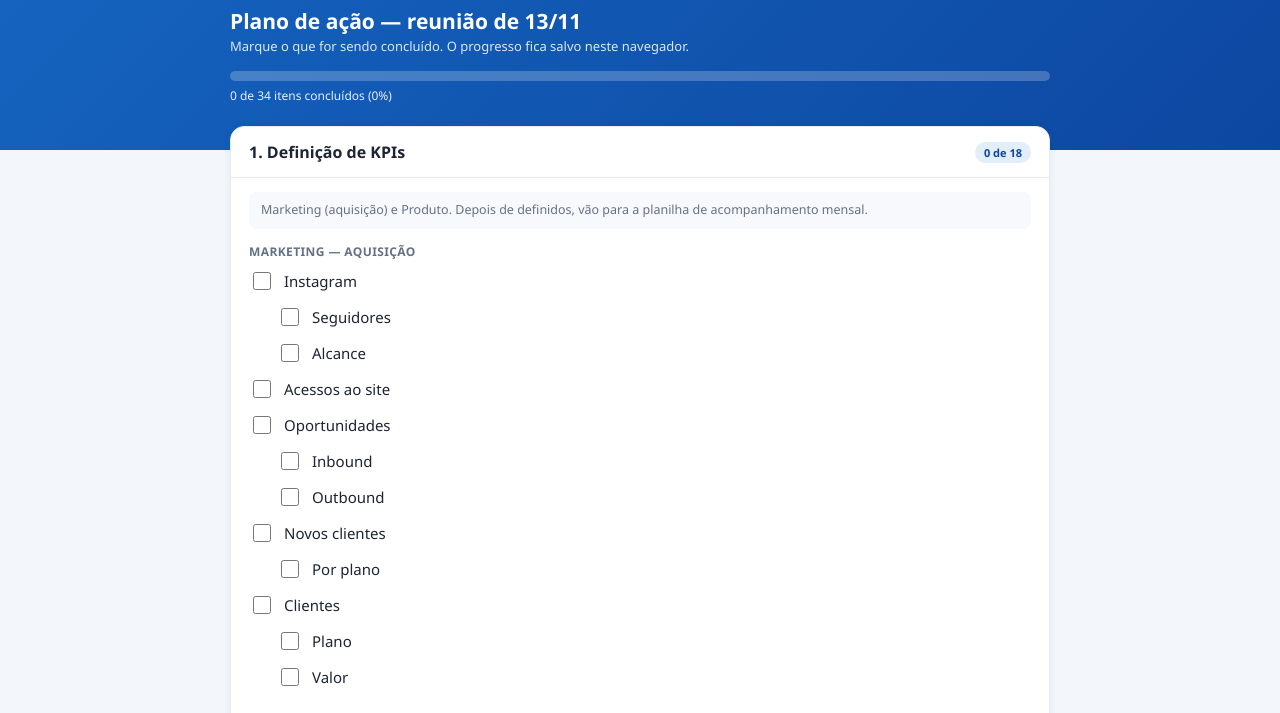
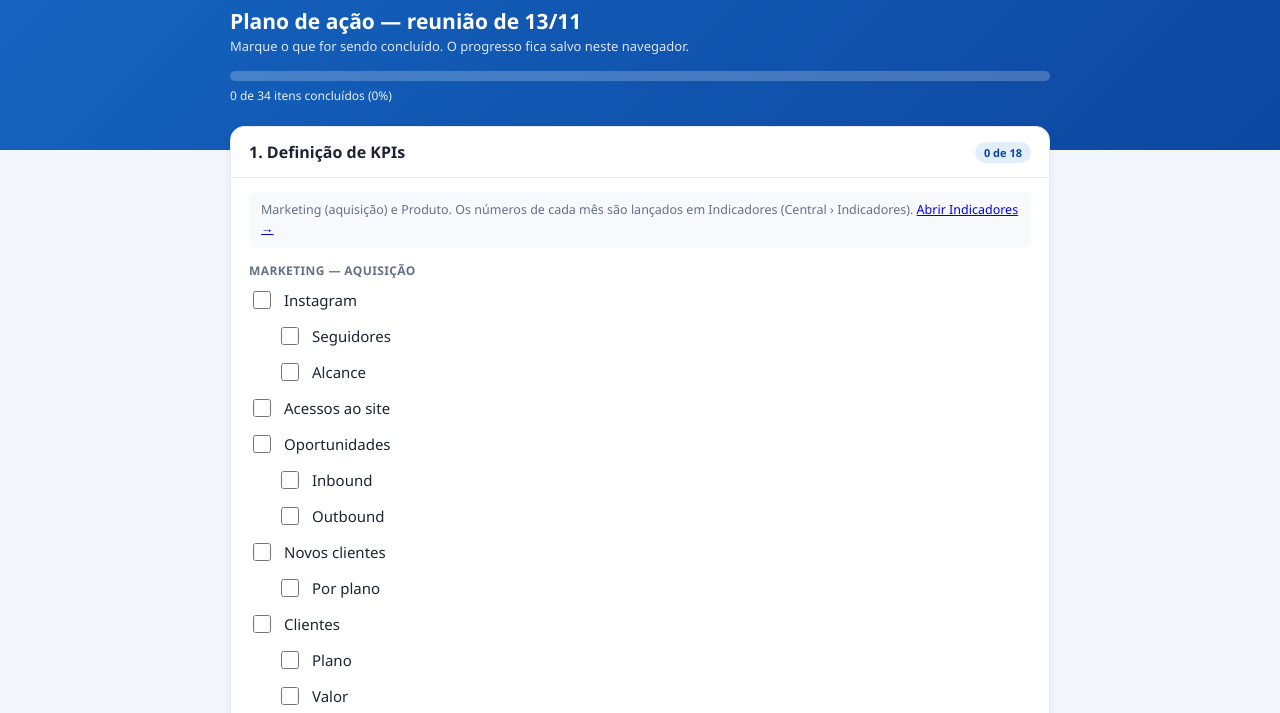
Before and after one commit to paulaborelli/gotrampo, a plain HTML site: page plano/index.html in a window 1280 px wide. Shown: the part 87-800 px from the top of the page. Drawn offline with Linux system fonts and the light colour scheme.

Commit message:
Plano: link para Indicadores no item 1

```diff
--- a/plano/index.html
+++ b/plano/index.html
@@ -60,7 +60,7 @@
 <script>
   /* Cada item: [texto, nível 0|1|2] ; títulos de grupo: ["#", texto] */
   var PLANO = [
-    { id:"kpi", titulo:"1. Definição de KPIs", nota:"Marketing (aquisição) e Produto. Depois de definidos, vão para a planilha de acompanhamento mensal.", itens:[
+    { id:"kpi", titulo:"1. Definição de KPIs", nota:"Marketing (aquisição) e Produto. Os números de cada mês são lançados em Indicadores (Central › Indicadores).", link:"../indicadores/", itens:[
       ["#","Marketing — Aquisição"],
       ["Instagram",0], ["Seguidores",1], ["Alcance",1],
       ["Acessos ao site",0],
@@ -112,7 +112,7 @@
 
   PLANO.forEach(function (sec) {
     var h = '<section data-sec="' + sec.id + '"><header><h2>' + esc(sec.titulo) + '</h2><span class="badge"></span></header><div class="body">';
-    if (sec.nota) h += '<div class="note">' + esc(sec.nota) + '</div>';
+    if (sec.nota) h += '<div class="note">' + esc(sec.nota) + (sec.link ? ' <a href="' + sec.link + '">Abrir Indicadores →</a>' : '') + '</div>';
     sec.itens.forEach(function (it, i) {
       if (it[0] === "#") { h += '<h3>' + esc(it[1]) + '</h3>'; return; }
       var key = sec.id + "-" + i;
```
